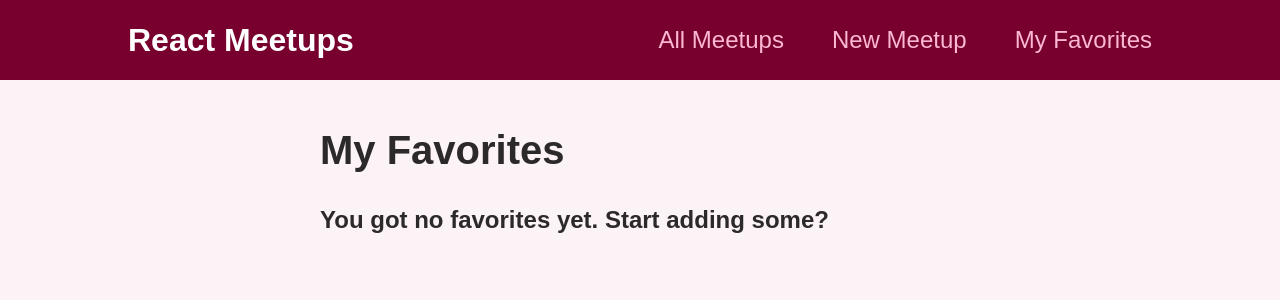
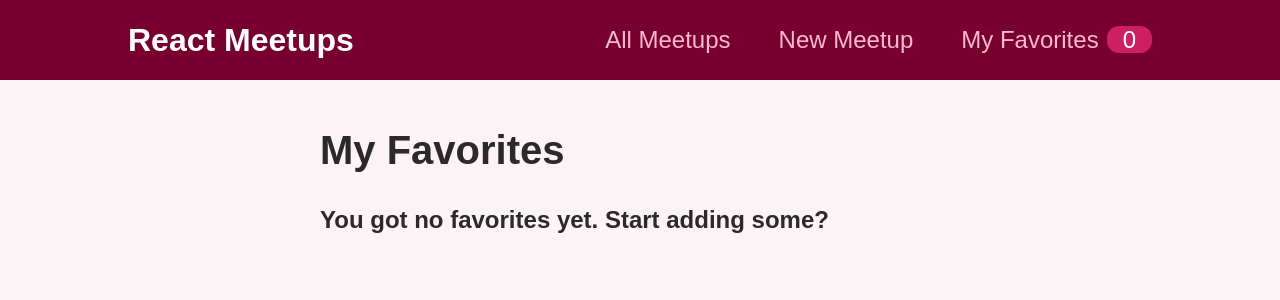
Before and after one commit to batuhnbudak/meetup_app, a React (Create React App) app: page /favorites in a window 1280 px wide. Shown: the top 300 px of the page. Built offline with nearby package versions, Linux system fonts and the light colour scheme.

Commit message:
STYLE:: Favorites count badge.

```diff
--- a/src/components/layout/MainNavigation.js
+++ b/src/components/layout/MainNavigation.js
@@ -1,8 +1,11 @@
 import { Link } from "react-router-dom";
-
+import { useContext } from "react";
+import FavoritesContext from "../../store/favorites-context";
 import classes from "./MainNavigation.module.css";
 
 function MainNavigation() {
+  const favoritesCtx = useContext(FavoritesContext);
+
   return (
     <header className={classes.header}>
       <div className={classes.logo}>React Meetups</div>
@@ -15,7 +18,12 @@
             <Link to="/new-meetup">New Meetup</Link>
           </li>
           <li>
-            <Link to="/favorites">My Favorites</Link>
+            <Link to="/favorites">
+              My Favorites
+              <span className={classes.badge}>
+                {favoritesCtx.totalFavorites}
+              </span>
+            </Link>
           </li>
         </ul>
       </nav>
```
